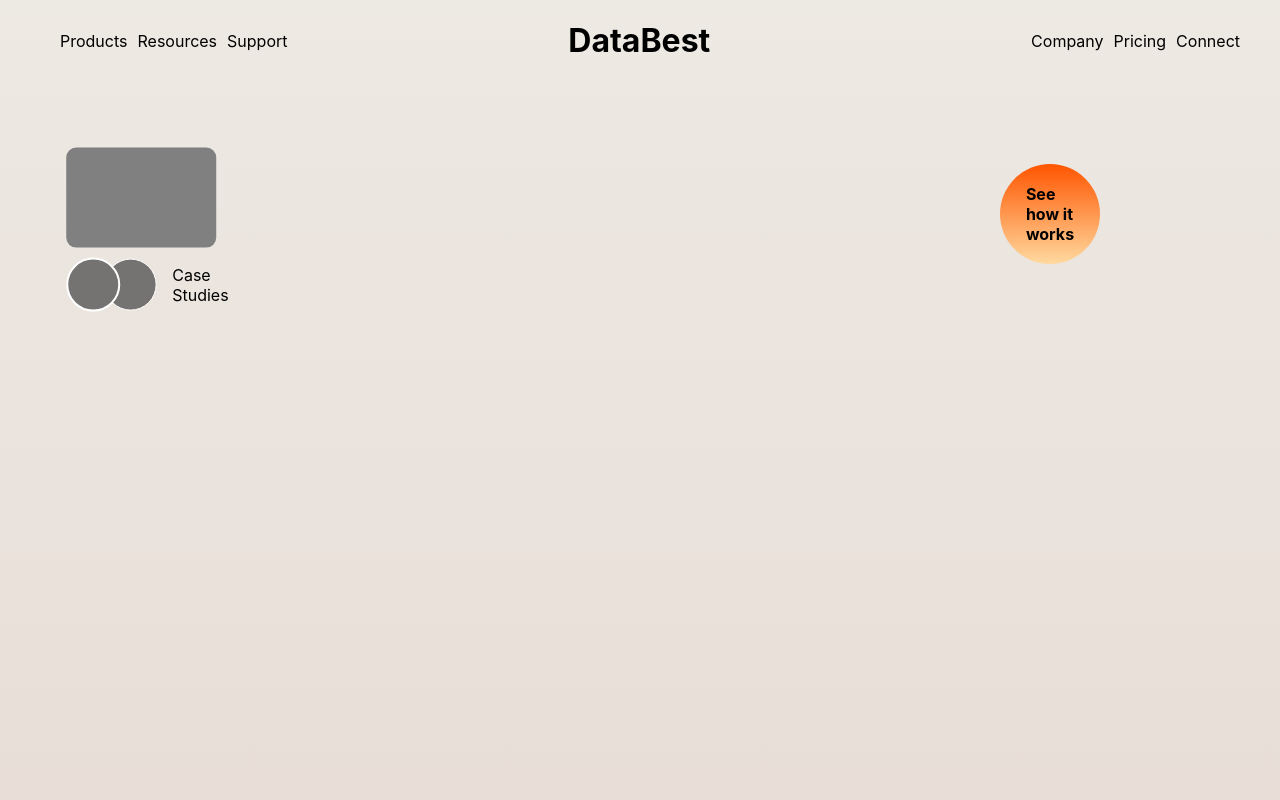
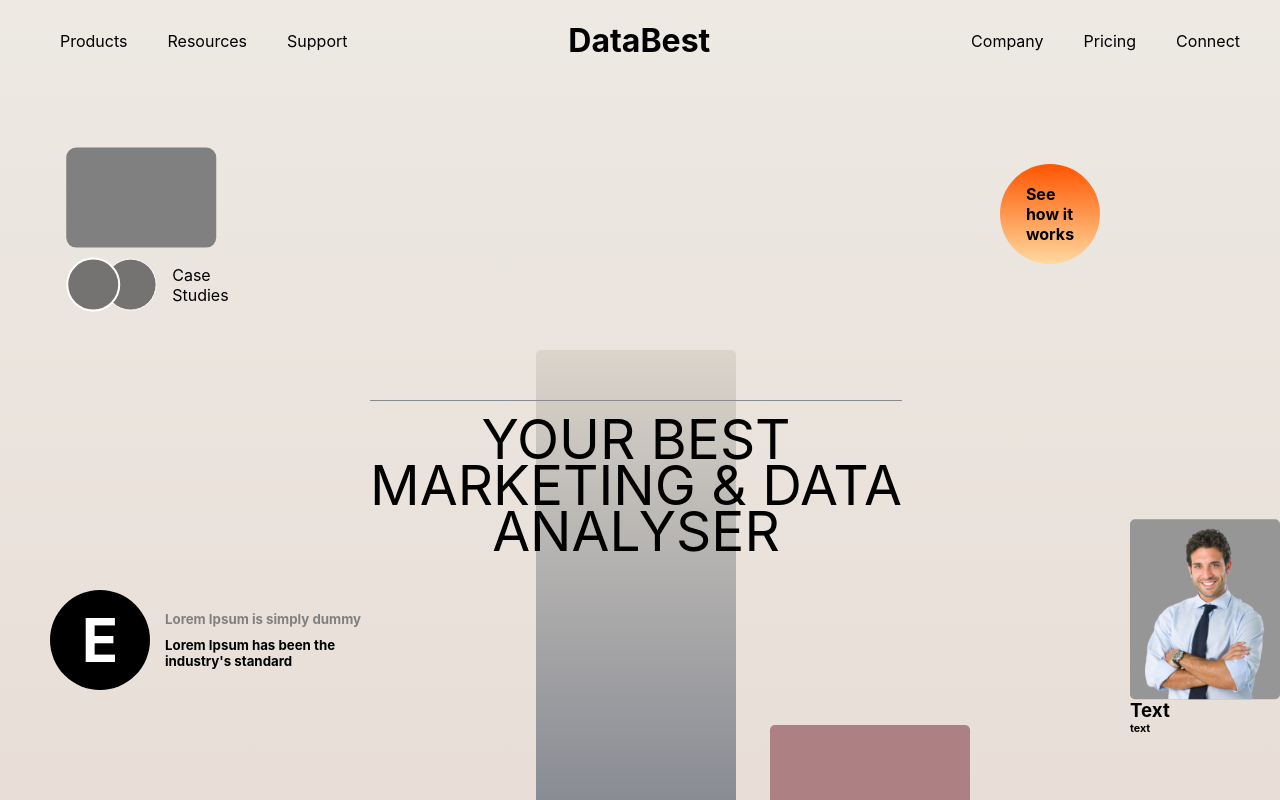
Before and after one commit to A-bdallah-mohamed/B2B-React, a React (Create React App) app: page / in a window 1280 px wide. Shown: the top 800 px of the page. Built offline with nearby package versions, Linux system fonts and the light colour scheme.

Commit message:
all initial animations added

```diff
--- a/src/App.css
+++ b/src/App.css
@@ -30,9 +30,9 @@ transform: translateY(0%);
 opacity: 1;
 }
 ul{
-    display: flex;
+display: flex;
 list-style: none;
-gap: 10px;
+gap: 40px;
 }
 li{
     cursor: pointer;
@@ -64,13 +64,21 @@ align-items: center;
 justify-content: center;
 background-image: linear-gradient(to bottom,rgb(255, 85, 0),rgb(255, 217, 159));
 font-weight: bold;
-transition: all 1s ease;
+
 opacity: 0;
 transform: translateY(100%);
+cursor: pointer;
+}
+.seehowitworks:hover{
+    width: 110px;
+    height: 110px;
+    transition: all 0.5s ease;
 }
 .there{
     opacity: 1;
-    transition: all 2s ease;
+    transition: transform 2s ease;
+    transition: width 0.5s ease,height 0.5s ease;
+
     transform: translateY(50%);
 }
 .Casestudies{
@@ -124,15 +132,140 @@ justify-content: center;
 .graycolumn{
     width: 200px;
     height: 10px;
-    background-image: linear-gradient(to top,rgb(110, 117, 131),rgba(110, 117, 131, 0.108)y) ;
+background-image: linear-gradient(to top,rgb(110, 117, 131),rgba(138, 138, 110, 0.165));
         display: flex;
-    transform: translateX(5%);
+    transform: translateX(53%);
+   align-items: center;
+    flex-direction: column;
+    font-size: 55PX;
+    overflow: visible;
+    white-space: nowrap;
+    border-radius: 5px;
+}
+.reddishcolumn{
+    width: 200px;
+    height: 100px;
+    background-color: #ad8183;
+    border-radius: 5px;
+    transform: translateX(70%) translateY(50%);
+    opacity: 0;
+}
+.isitx{
+ height: 150px;
+ margin-top : -50px;
+ opacity: 1;
+ transition: all 1.5s ease;
+}
+.isitxfull{
+
+}
+.textingray{
+    text-align: center;
+    margin-top: -430px;
+    display: flex;
+    align-items: center;
+    justify-content: center;
+    flex-direction: column;
+    position: absolute;
+    opacity: 0;
+}
+.textingray::before{
+    content: "";
+    display: block;
+    border-top: 1px solid rgb(139, 139, 139); /* Adjust properties to style your line */
+    margin-bottom: 25px;
+    width: 10%;
+}
+.isitz::before{
+    width: 100%;
+    transition: all 1.5s ease;
+}
+.isitz{
+    margin-top: 50px;
+    opacity: 1;
+    transition: all 1.5s ease;
+}
+.textingray div{
+    margin-top: -20px;
 }
 .thirddiv{
     height: 500px;
     width: 100%;
 }
+
 .grayc{
-    height: 450px;
+    height: 600px;
+    margin-bottom: -150px;
     transition: all 1.5s ease;
 }
+.persondiv{
+position: absolute;
+right: 0;
+    margin-right: -20px;
+    transform: translateY(0%);
+    display: flex;
+    flex-direction: column;
+    gap: 0;
+    opacity: 0;
+}
+.isitzz{
+    transition: all 1.5s ease;
+    transform: translateY(-30%);
+opacity: 1;
+}
+.person{
+    width: 150px;
+background-color: rgb(150, 150, 150);
+    height: 180px;
+    border-radius: 5px;
+    overflow: hidden;
+}
+.person img{
+    max-width: 100%;
+    transform: scaleX(-1);
+}
+h3,h6,h5{
+    margin: 0;
+}
+.Circle{
+height: 100px;
+width: 100px;
+background-color: black;
+border-radius: 100%;
+display: flex;
+align-items: center;
+justify-content: center;
+font-size: 60px;
+color: white;
+font-weight: bold;
+}
+.aiadop{
+    display: flex;
+    position: absolute;
+    left: 0;
+    margin-left: 50px;
+    margin-bottom: 60px;
+    align-items: center;
+gap: 15px;
+transform: translateY(80%);
+opacity: 0;
+}
+.isitzzz{
+    transform: translateY(-50%);
+    opacity: 1;
+    transition: all 1.5s ease;
+}
+.aitext{
+    display: flex;
+    flex-direction: column;
+    align-items: center;
+    text-align: left;
+    gap: 10px;
+}
+.aitext h5:first-child{
+    color: gray;
+}
+.aitext h5{
+    width: 100%;
+
+}
--- a/src/pages/Homepage.jsx
+++ b/src/pages/Homepage.jsx
@@ -1,6 +1,7 @@
-import React from 'react'
+import React, { useEffect } from 'react'
 import { useRef } from 'react'
 import { useInView } from 'react-intersection-observer';
+import personimg from '../assets/pngwing.com (2).png'
 export default function Homepage() {
   const [ref, inView] = useInView({
     triggerOnce: true,
@@ -22,11 +23,28 @@ export default function Homepage() {
     triggerOnce: true,
     threshold: 0.1,
   })
+
+  const [z, isitz] = useInView({
+    triggerOnce: true,
+    threshold: 0.1,
+  })
+  const [x, isitx] = useInView({
+    triggerOnce: true,
+    threshold: 0.1,
+  })
+  const [zz, isitzz] = useInView({
+    triggerOnce: true,
+    threshold: 0.1,
+  })
+  const [zzz, isitzzz] = useInView({
+    triggerOnce: true,
+    threshold: 0.1,
+  })
     return (
       <div className='maincontainer'>
         <div className='cont'>
           <div className='firstcont'>
-          <header className={`header ${inView ? 'in' : ''}`} ref={ref}>
+          <header className={`header ${inView && 'in' }`} ref={ref}>
             <nav><ul><li>Products</li><li>Resources</li><li>Support</li></ul></nav>
             <h1>DataBest</h1>
             <nav><ul><li>Company</li><li>Pricing</li><li>Connect</li></ul></nav>
@@ -34,7 +52,7 @@ export default function Homepage() {
 
 
             <div className='firstdiv'>
-            <div className={`casediv ${isit? 'isit':''}`} ref={a} >
+            <div className={`casediv ${isit && 'isit' }`} ref={a} >
 <div className='Casestudies' />
 <div className='pplndtxt'>
   <div className='firstppl'/>
@@ -42,12 +60,35 @@ export default function Homepage() {
   <div>Case <br /> Studies</div>
 </div>
             </div>
-            <div ref={lol} className={`seehowitworks ${viewed ? 'there':''}`}><div>See<br />how it<br />works</div></div>
+            <div ref={lol} className={`seehowitworks ${viewed && 'there'}`}><div>See<br />how it<br />works</div></div>
           </div>
           <div className='seconddiv'>
-<div className={`graycolumn ${isitc ? 'grayc' : ''}`} ref={c}/>
+<div className={`graycolumn ${isitc && 'grayc'}`} ref={c}>
+  <div className={`textingray ${isitz && 'isitz'}`} ref={z}>
+  <div>YOUR BEST</div>
+  <div>MARKETING & DATA</div>
+  <div>ANALYSER</div>
+  </div>
+</div>
+<div className={`reddishcolumn ${isitx && 'isitx'} `} ref={x}/>
+<div className={`persondiv ${isitzz && 'isitzz'}`} ref={zz}>
+  <div className='person'>
+    <img src={personimg}></img>
+  </div>
+  <div className='persontext'>
+    <h3>Text</h3>
+    <h6>text</h6>
+  </div>
+</div>
+<div className={`aiadop ${isitzzz && 'isitzzz'}`} ref={zzz}>
+  <div className='Circle'>E</div>
+  <div className='aitext'>
+    <h5>Lorem Ipsum is simply dummy </h5>
+    <h5>Lorem Ipsum has been the <br />industry's standard</h5>
+  </div>
+</div>
           </div>
-   <div className='thirddiv'></div>
+
     </div>
     </div>
     </div>
```
